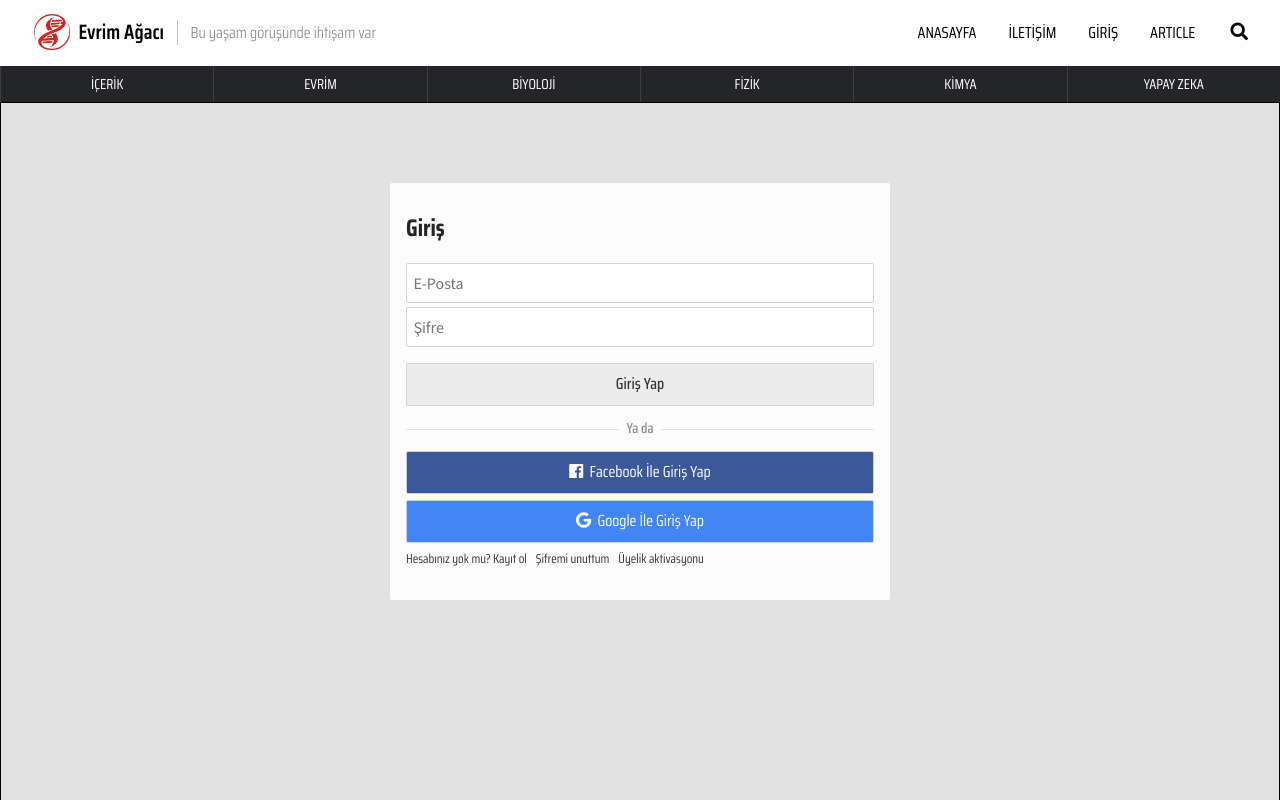
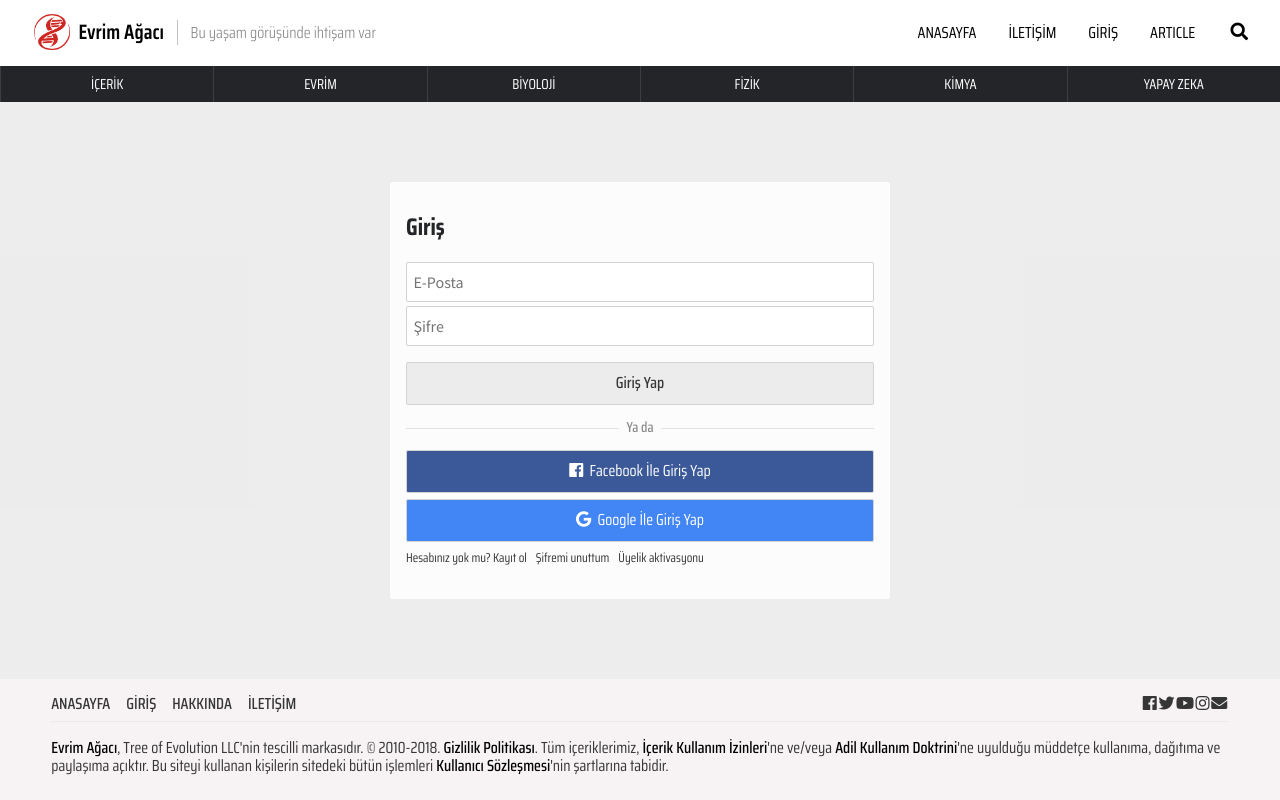
Before and after one commit to evrimagaci/EA-frontend, an Angular app: page /sign in a window 1280 px wide. Shown: the top 800 px of the page. Built offline with nearby package versions, Linux system fonts and the light colour scheme.

Commit message:
sign forms style changes

```diff
--- a/src/app/sign-form/sign-form.component.html
+++ b/src/app/sign-form/sign-form.component.html
@@ -39,6 +39,8 @@
       <a class="button button-primary button-google"><i class="fab fa-google"></i> Google İle Kayıt Ol</a>
       <div class="sign-actions-links">
         <a class="sign-action" id="sign-in-action" (click)="showSignInForm()">Hesabınız var mı? Giriş yap</a>
+        <a class="sign-action" id="sign-in-forgotpassword">Şifremi unuttum</a>
+        <a class="sign-action" id="sign-in-membershipactivation">Üyelik aktivasyonu</a>
       </div>
     </div>
 
--- a/src/app/sign-form/sign-form.component.scss
+++ b/src/app/sign-form/sign-form.component.scss
@@ -4,12 +4,8 @@
 
 
 .home-sign-form {
-    border: 1px solid black;
-    max-width: 100vw;
-    height: 100vh;
-    position: relative;
-    background: rgba(156, 156, 156, 0.295);
-    padding: 2em 1em 0 1em;
+    background: rgba(192, 192, 192, 0.295);
+    padding: 2em 1em;
     margin: 0 auto;
     z-index: 223;
     #sign-in-form {
```
